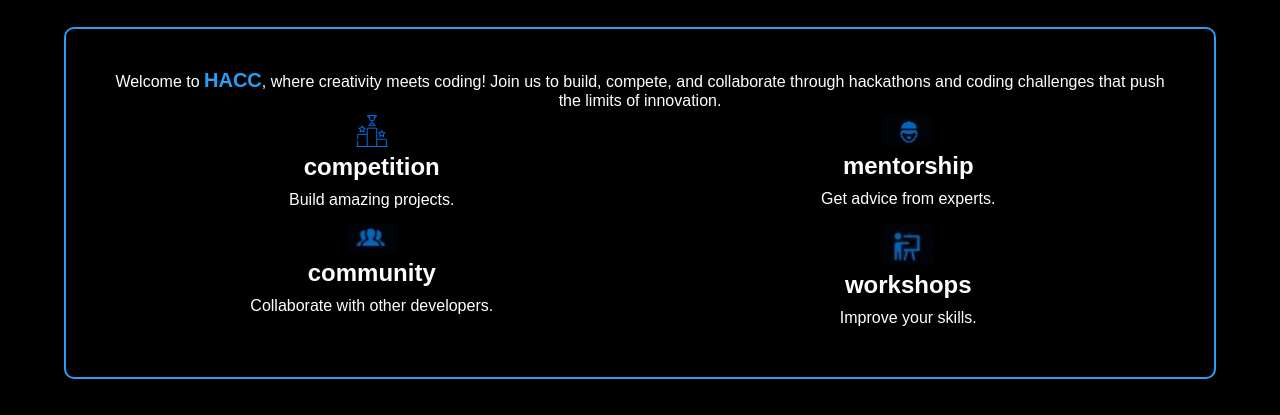
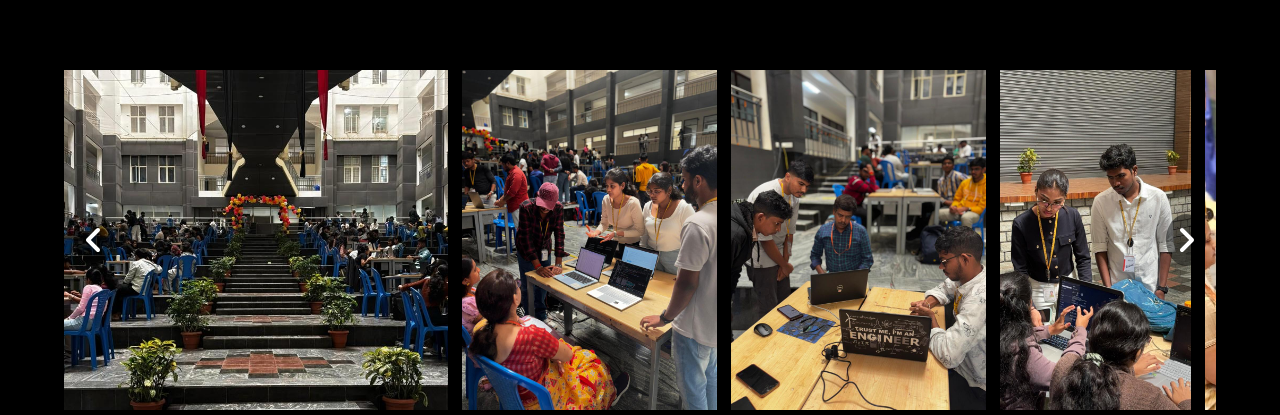
Before and after one commit to SnippetTechie/HACC, a React (Vite) app: page / in a window 1280 px wide. Shown: the part 537-952 px from the top of the page. Built offline with nearby package versions, Linux system fonts and the light colour scheme.

Commit message:
integrate sliderimage

```diff
--- a/src/pages/Home/Home.jsx
+++ b/src/pages/Home/Home.jsx
@@ -2,11 +2,13 @@
 import HeroSection from '../../components/HeroSection.jsx';
 import WelcomeSection from '../../components/WelcomeSection.jsx';
 import CardsSection from '../../components/CardsSection.jsx';
+import ImageSlider from '../../components/ImageSlider/ImageSlider.jsx';
 
 const Home = () => {
   return (
     <div>
       <HeroSection />
+      <ImageSlider />
       <WelcomeSection />
       <CardsSection />
     </div>
```
